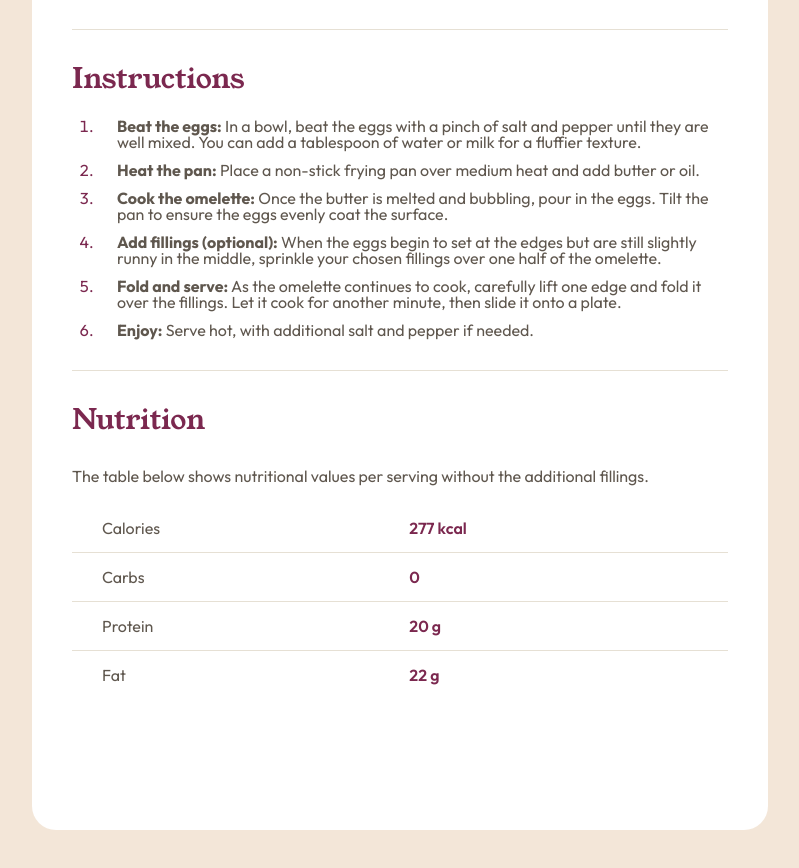
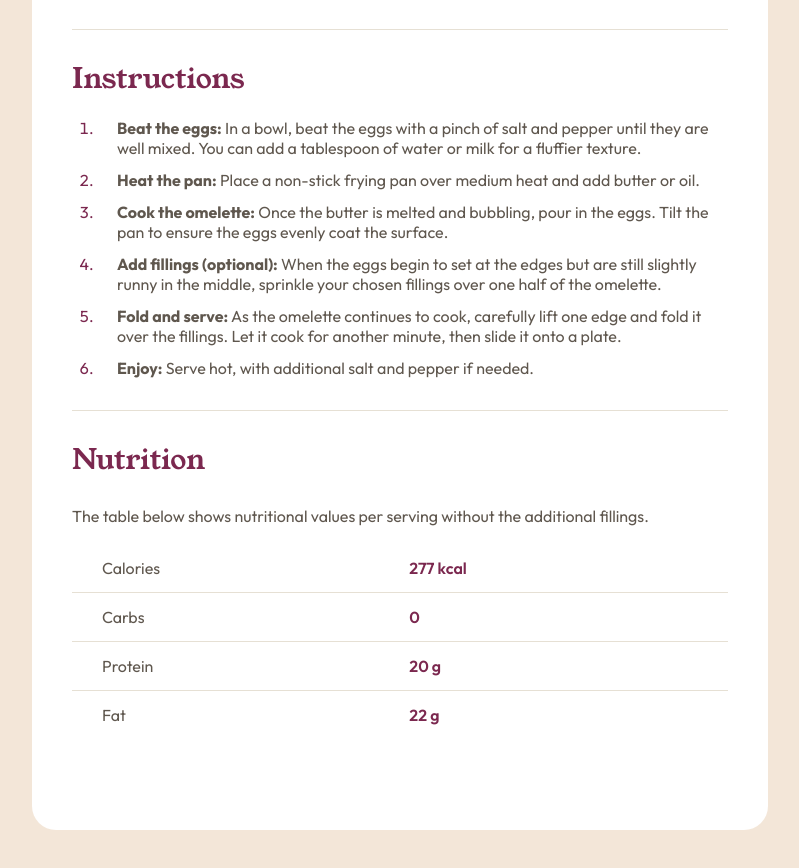
Before and after one commit to CHBNDJ/recipe-page, a plain HTML site: page index.html in a window 1280 px wide. Shown: the part 1063-1931 px from the top of the page, without its empty margins (320-1119 px from the left). Drawn offline with Linux system fonts and the light colour scheme.

Commit message:
init commit

```diff
--- a/index.css
+++ b/index.css
@@ -134,7 +134,7 @@ ul,ol li::marker {
 .card--instructions__list li {
     padding-left: 20px;
     margin-bottom: 12px;
-    line-height: 100%;
+    line-height: 125%;
 }
 
 .card--nutrition__title {
```
